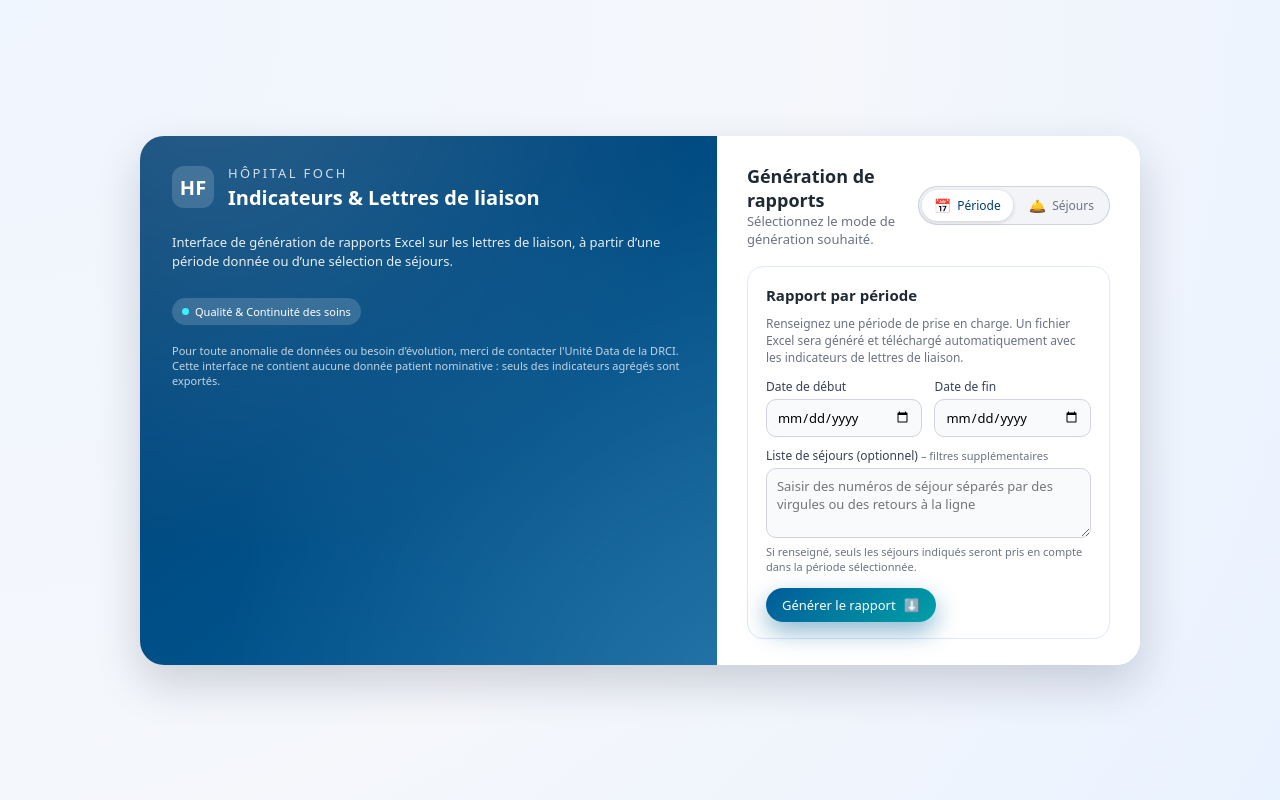
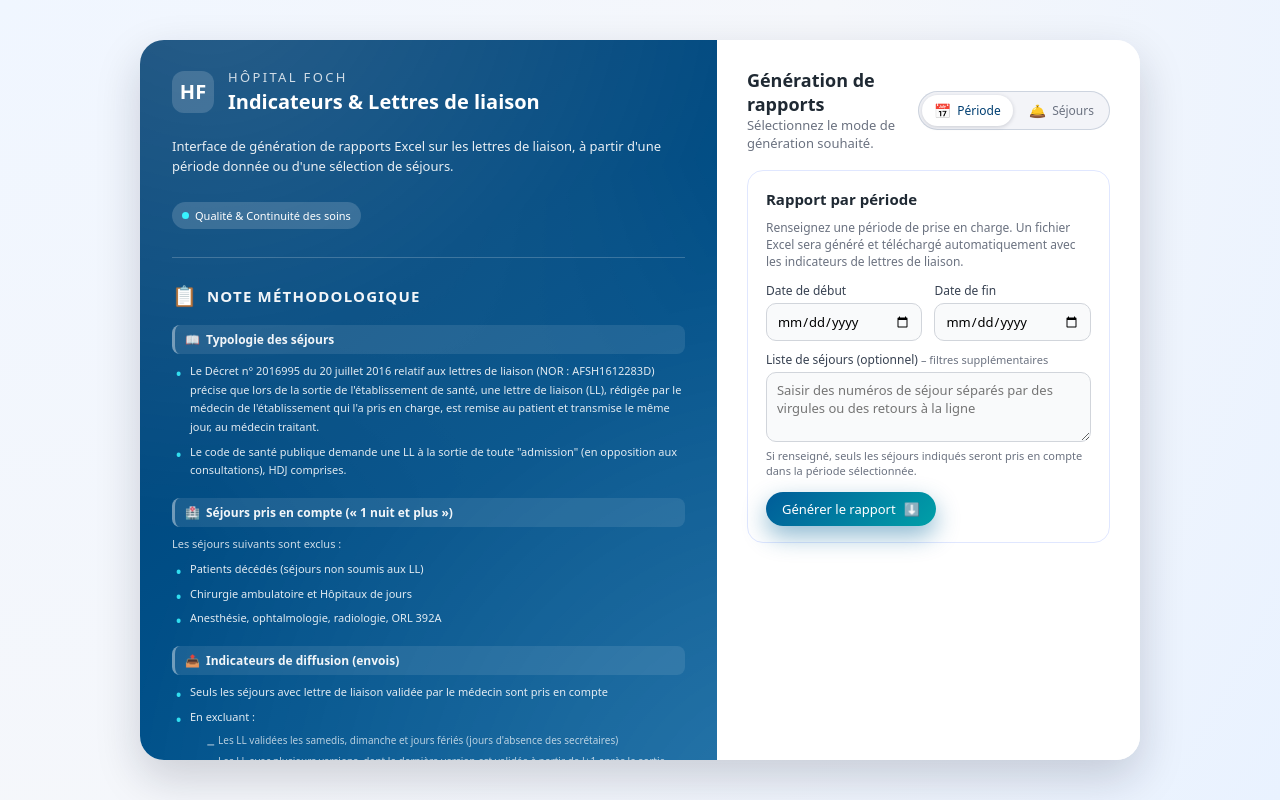
Before and after one commit to drci-foch/api-iqss, a plain HTML site: page src/static/index.html in a window 1280 px wide. Drawn offline with Linux system fonts and the light colour scheme.

Commit message:
add note methodo

```diff
--- a/src/static/index.html
+++ b/src/static/index.html
@@ -59,7 +59,8 @@
       color: white;
       padding: 28px 32px;
       position: relative;
-      overflow: hidden;
+      overflow-y: auto;
+      max-height: 90vh;
     }
 
     .brand-panel::before {
@@ -144,9 +145,120 @@
       background: #38f3ff;
     }
 
+    /* Styles pour la note méthodologique dans le panneau bleu */
+    .methodology-section-brand {
+      position: relative;
+      margin-top: 28px;
+      padding-top: 24px;
+      border-top: 1px solid rgba(255, 255, 255, 0.2);
+    }
+
+    .methodology-header-brand {
+      display: flex;
+      align-items: center;
+      gap: 10px;
+      margin-bottom: 16px;
+    }
+
+    .methodology-icon-brand {
+      font-size: 20px;
+    }
+
+    .methodology-header-brand h3 {
+      font-size: 15px;
+      font-weight: 600;
+      text-transform: uppercase;
+      letter-spacing: 0.08em;
+      opacity: 0.95;
+    }
+
+    .methodology-subsection {
+      position: relative;
+      margin-bottom: 18px;
+    }
+
+    .methodology-subsection-title {
+      font-size: 12px;
+      font-weight: 600;
+      margin-bottom: 8px;
+      display: flex;
+      align-items: center;
+      gap: 6px;
+      opacity: 0.95;
+      background: rgba(255, 255, 255, 0.1);
+      padding: 6px 10px;
+      border-radius: 8px;
+      border-left: 3px solid rgba(255, 255, 255, 0.4);
+    }
+
+    .methodology-content-brand {
+      font-size: 11px;
+      line-height: 1.7;
+      opacity: 0.88;
+    }
+
+    .methodology-list-brand {
+      margin: 6px 0;
+      padding-left: 0;
+      list-style: none;
+    }
+
+    .methodology-list-brand li {
+      margin: 6px 0;
+      padding-left: 18px;
+      position: relative;
+    }
+
+    .methodology-list-brand li::before {
+      content: "•";
+      position: absolute;
+      left: 4px;
+      color: #38f3ff;
+      font-weight: bold;
+      font-size: 14px;
+    }
+
+    .methodology-sublist-brand {
+      margin: 6px 0 6px 12px;
+      padding-left: 0;
+      list-style: none;
+    }
+
+    .methodology-sublist-brand li {
+      margin: 4px 0;
+      padding-left: 16px;
+      font-size: 10px;
+      opacity: 0.8;
+    }
+
+    .methodology-sublist-brand li::before {
+      content: "−";
+      left: 4px;
+      color: rgba(255, 255, 255, 0.6);
+    }
+
+    .methodology-highlight-brand {
+      position: relative;
+      background: rgba(255, 255, 255, 0.12);
+      padding: 10px 12px;
+      border-radius: 8px;
+      border-left: 3px solid #fbbf24;
+      margin: 12px 0;
+      font-size: 10px;
+      line-height: 1.6;
+    }
+
+    .methodology-highlight-brand strong {
+      display: block;
+      margin-bottom: 4px;
+      font-size: 11px;
+    }
+
     .brand-footer {
       position: relative;
-      margin-top: 14px;
+      margin-top: 24px;
+      padding-top: 18px;
+      border-top: 1px solid rgba(255, 255, 255, 0.2);
       font-size: 11px;
       opacity: 0.75;
     }
@@ -415,7 +527,7 @@
 
       <p class="brand-subtitle">
         Interface de génération de rapports Excel sur les lettres de liaison,
-        à partir d’une période donnée ou d’une sélection de séjours.
+        à partir d'une période donnée ou d'une sélection de séjours.
       </p>
 
       <div class="brand-badges">
@@ -423,11 +535,69 @@
           <span class="brand-badge-dot"></span>
           <span>Qualité & Continuité des soins</span>
         </div>
-
       </div>
 
+      <!-- Note Méthodologique dans le panneau bleu -->
+      <section class="methodology-section-brand">
+        <div class="methodology-header-brand">
+          <span class="methodology-icon-brand">📋</span>
+          <h3>Note Méthodologique</h3>
+        </div>
+
+        <div class="methodology-subsection">
+          <div class="methodology-subsection-title">
+            <span>📖</span>
+            <span>Typologie des séjours</span>
+          </div>
+          <div class="methodology-content-brand">
+            <ul class="methodology-list-brand">
+              <li>Le Décret n° 2016995 du 20 juillet 2016 relatif aux lettres de liaison (NOR : AFSH1612283D) précise que lors de la sortie de l'établissement de santé, une lettre de liaison (LL), rédigée par le médecin de l'établissement qui l'a pris en charge, est remise au patient et transmise le même jour, au médecin traitant.</li>
+              <li>Le code de santé publique demande une LL à la sortie de toute "admission" (en opposition aux consultations), HDJ comprises.</li>
+            </ul>
+          </div>
+        </div>
+
+        <div class="methodology-subsection">
+          <div class="methodology-subsection-title">
+            <span>🏥</span>
+            <span>Séjours pris en compte (« 1 nuit et plus »)</span>
+          </div>
+          <div class="methodology-content-brand">
+            <p style="margin-bottom: 6px; opacity: 0.9;">Les séjours suivants sont exclus :</p>
+            <ul class="methodology-list-brand">
+              <li>Patients décédés (séjours non soumis aux LL)</li>
+              <li>Chirurgie ambulatoire et Hôpitaux de jours</li>
+              <li>Anesthésie, ophtalmologie, radiologie, ORL 392A</li>
+            </ul>
+          </div>
+        </div>
+
+        <div class="methodology-subsection">
+          <div class="methodology-subsection-title">
+            <span>📤</span>
+            <span>Indicateurs de diffusion (envois)</span>
+          </div>
+          <div class="methodology-content-brand">
+            <ul class="methodology-list-brand">
+              <li>Seuls les séjours avec lettre de liaison validée par le médecin sont pris en compte</li>
+              <li>En excluant :
+                <ul class="methodology-sublist-brand">
+                  <li>Les LL validées les samedis, dimanche et jours fériés (jours d'absence des secrétaires)</li>
+                  <li>Les LL avec plusieurs versions, dont la dernière version est validée à partir de J+1 après la sortie (date de diffusion des versions antérieures non sauvegardées)</li>
+                </ul>
+              </li>
+            </ul>
+          </div>
+        </div>
+
+        <div class="methodology-highlight-brand">
+          <strong>⚠️ Important</strong>
+          La requête calcule le délai entre la date de validation du document et la date de sortie du patient de l'établissement. Pour les séjours multi-spécialités, seul le document de la dernière unité de soins où a été hospitalisé le patient est pris en compte.
+        </div>
+      </section>
+
       <p class="brand-footer">
-        Pour toute anomalie de données ou besoin d’évolution, merci de contacter
+        Pour toute anomalie de données ou besoin d'évolution, merci de contacter
         l'Unité Data de la DRCI. Cette interface ne contient aucune donnée
         patient nominative : seuls des indicateurs agrégés sont exportés.
       </p>
@@ -515,7 +685,7 @@
           <h2 class="card-title">Rapport par séjours</h2>
         </div>
         <p class="card-description">
-          Collez une liste de numéros de séjour. L’API génèrera un rapport
+          Collez une liste de numéros de séjour. L'API génèrera un rapport
           dédié à ces séjours uniquement.
         </p>
 
```
